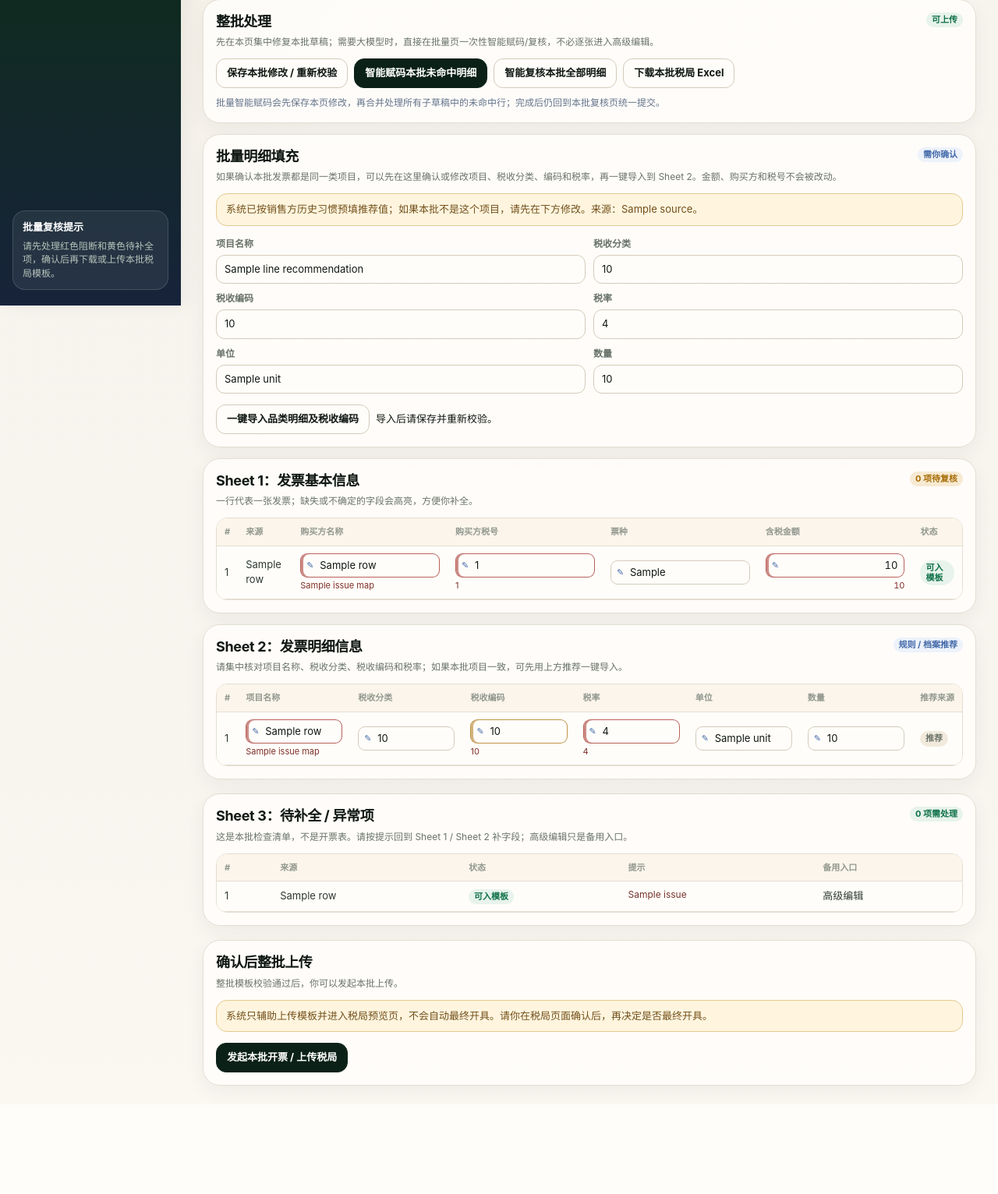
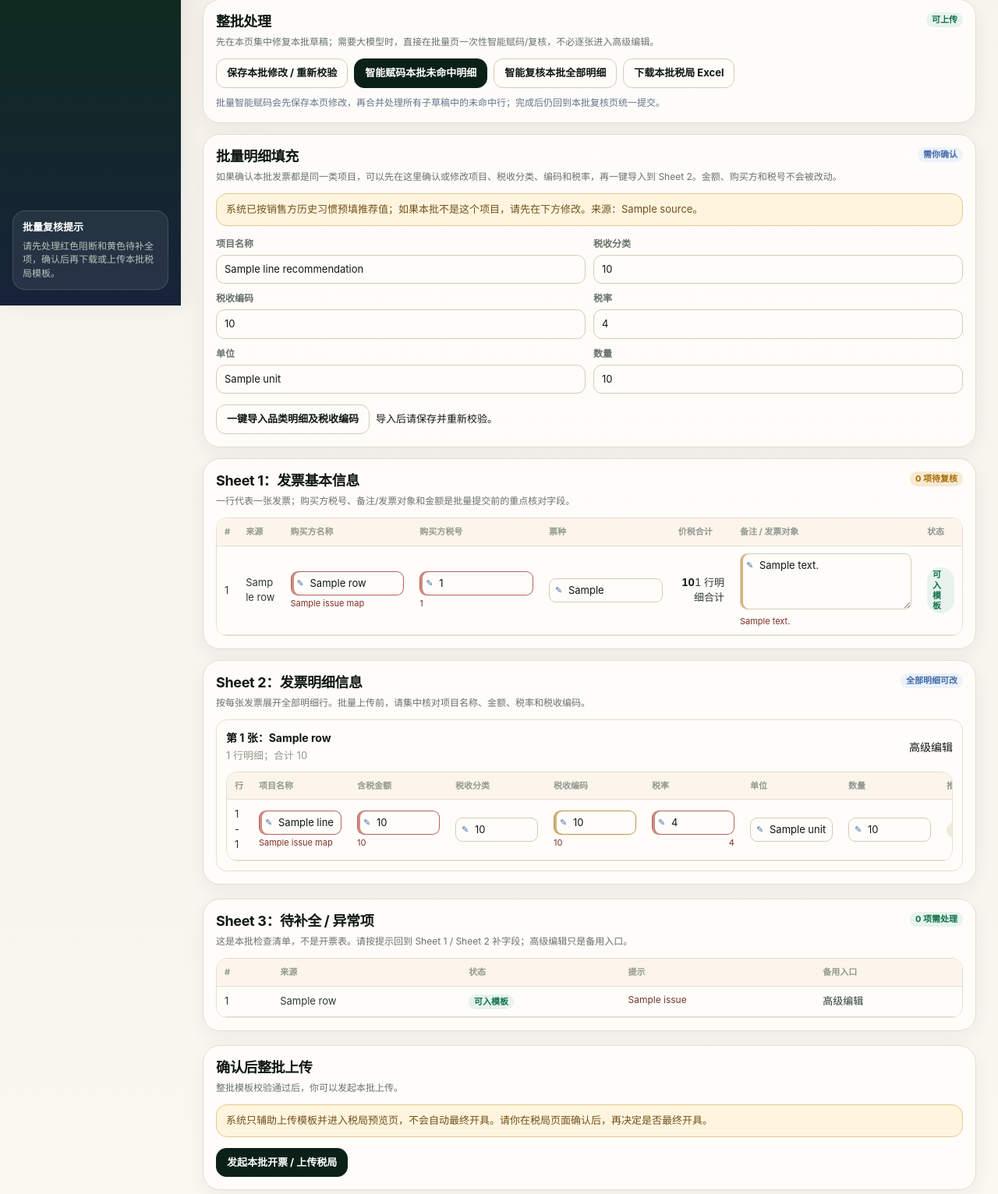
Before and after one commit to Neverlol/invoice-demo-batch-import, a Flask app: template templates/lean_batch.html in a window 1280 px wide. Shown: the part 408-1940 px from the top of the page at 78% size. Before the commit the page ends 1819 px from the top, so only its background shows below. Run offline with Flask 3, Linux system fonts and the light colour scheme; the template is opened without the code that fills it: most values are stand-ins (such as "Sample title", 1, 10 or a date in 2020); some libraries are stand-ins or nearby versions.

Commit message:
fix: make batch review the main repair workflow

```diff
--- a/app.py
+++ b/app.py
@@ -746,8 +746,38 @@ def _batch_sheet_rows(batch):
         draft = load_draft(item.draft_id)
         if draft is None:
             continue
-        line = draft.lines[0] if draft.lines else InvoiceLine(project_name="", amount_with_tax="")
-        issue_map = _batch_field_issue_map(draft, line)
+        first_line = draft.lines[0] if draft.lines else InvoiceLine(project_name="", amount_with_tax="")
+        issue_map = _batch_field_issue_map(draft, first_line)
+        note_issues = list((draft.field_review_reasons or {}).get("备注", []))
+        buyer_tax_issues = list((draft.field_review_reasons or {}).get("购买方税号", []))
+        if buyer_tax_issues and "buyer_tax_id" not in issue_map:
+            issue_map["buyer_tax_id"] = buyer_tax_issues[0]
+        if note_issues:
+            issue_map["note"] = note_issues[0]
+        line_rows = []
+        for line_index, line in enumerate(draft.lines or [first_line]):
+            line_issue_map = _batch_line_issue_map(line)
+            line_rows.append(
+                {
+                    "line_index": line_index,
+                    "display_index": line_index + 1,
+                    "field_prefix": f"line_{draft.draft_id}_{line_index}",
+                    "project_name": line.project_name,
+                    "tax_category": line.tax_category,
+                    "tax_code": line.tax_code,
+                    "amount_with_tax": line.resolved_amount_with_tax() or line.amount_with_tax,
+                    "tax_rate": line.normalized_tax_rate() if line.tax_rate else "",
+                    "unit": line.unit,
+                    "quantity": line.quantity,
+                    "coding_reference": line.coding_reference,
+                    "issue_map": line_issue_map,
+                    "has_issues": bool(line_issue_map),
+                }
+            )
+        row_issues = list(draft.issues or [])
+        for reason in note_issues + buyer_tax_issues:
+            if reason not in row_issues:
+                row_issues.append(reason)
         rows.append(
             {
                 "index": index,
@@ -756,17 +786,14 @@ def _batch_sheet_rows(batch):
                 "buyer_name": draft.buyer.name,
                 "buyer_tax_id": draft.buyer.tax_id,
                 "invoice_kind": draft.invoice_kind or batch.invoice_kind or "普通发票",
-                "project_name": line.project_name,
-                "tax_category": line.tax_category,
-                "tax_code": line.tax_code,
-                "amount_with_tax": line.resolved_amount_with_tax() or line.amount_with_tax,
-                "tax_rate": line.normalized_tax_rate() if line.tax_rate else "",
-                "unit": line.unit,
-                "quantity": line.quantity,
-                "coding_reference": line.coding_reference,
-                "issues": draft.issues,
+                "amount_with_tax": _draft_amount_total(draft),
+                "note": draft.note,
+                "note_preview": (draft.note or "").replace("\n", "；"),
+                "line_count": len(draft.lines),
+                "line_rows": line_rows,
+                "issues": row_issues,
                 "issue_map": issue_map,
-                "has_issues": bool(issue_map or draft.issues),
+                "has_issues": bool(issue_map or row_issues or any(line["has_issues"] for line in line_rows)),
             }
         )
     return rows
@@ -783,6 +810,11 @@ def _batch_field_issue_map(draft, line: InvoiceLine) -> dict[str, str]:
         issues["buyer_name"] = "必填：请补全购买方名称"
     if not draft.buyer.tax_id.strip():
         issues["buyer_tax_id"] = "必填：请补全购买方税号"
+    return issues
+
+
+def _batch_line_issue_map(line: InvoiceLine) -> dict[str, str]:
+    issues: dict[str, str] = {}
     if not line.project_name.strip():
         issues["project_name"] = "必填：请补全项目名称"
     if not line.resolved_amount_with_tax():
@@ -792,6 +824,21 @@ def _batch_field_issue_map(draft, line: InvoiceLine) -> dict[str, str]:
     if not line.tax_code.strip():
         issues["tax_code"] = "需复核：请确认税收编码"
     return issues
+
+
+def _draft_amount_total(draft) -> str:
+    total = 0.0
+    found = False
+    for line in draft.lines:
+        value = line.resolved_amount_with_tax()
+        if not value:
+            continue
+        try:
+            total += float(value.replace(",", ""))
+            found = True
+        except ValueError:
+            continue
+    return f"{total:.2f}" if found else ""
 
 
 def _save_batch_sheet_form(batch, form):
@@ -811,36 +858,51 @@ def _save_batch_sheet_form(batch, form):
             bank_account=draft.buyer.bank_account,
         )
         draft.invoice_kind = _form_list_value(form, "invoice_kind", index) or draft.invoice_kind or "普通发票"
-        line = draft.lines[0] if draft.lines else InvoiceLine(project_name="", amount_with_tax="")
-        line.project_name = _form_list_value(form, "project_name", index)
-        line.tax_category = _form_list_value(form, "tax_category", index)
-        line.tax_code = _form_list_value(form, "tax_code", index)
-        line.amount_with_tax = _form_list_value(form, "amount_with_tax", index)
-        line.tax_rate = _form_list_value(form, "tax_rate", index) or line.tax_rate
-        line.unit = _form_list_value(form, "unit", index) or line.unit
-        line.quantity = _form_list_value(form, "quantity", index) or line.quantity
-        if form.get("batch_recommendation_applied") == "1" and (line.project_name or line.tax_category or line.tax_code):
-            line.coding_reference = "批量页一键导入推荐，需人工复核"
-        if draft.lines:
-            draft.lines[0] = line
-        else:
-            draft.lines = [line]
-        issue_map = _batch_field_issue_map(draft, line)
-        draft.issues = list(issue_map.values())
+        draft.note = _form_list_value(form, "note", index) or draft.note
+        if not draft.lines:
+            draft.lines = [InvoiceLine(project_name="", amount_with_tax="")]
+        legacy_first_line_values_present = any(_form_list_value(form, name, index) for name in ["project_name", "tax_category", "tax_code", "amount_with_tax", "tax_rate", "unit", "quantity"])
+        for line_index, line in enumerate(draft.lines):
+            prefix = f"line_{draft.draft_id}_{line_index}"
+            if f"{prefix}_project_name" in form:
+                line.project_name = (form.get(f"{prefix}_project_name") or "").strip()
+                line.tax_category = (form.get(f"{prefix}_tax_category") or "").strip()
+                line.tax_code = (form.get(f"{prefix}_tax_code") or "").strip()
+                line.amount_with_tax = (form.get(f"{prefix}_amount_with_tax") or "").strip()
+                line.tax_rate = (form.get(f"{prefix}_tax_rate") or "").strip() or line.tax_rate
+                line.unit = (form.get(f"{prefix}_unit") or "").strip() or line.unit
+                line.quantity = (form.get(f"{prefix}_quantity") or "").strip() or line.quantity
+            elif line_index == 0 and legacy_first_line_values_present:
+                line.project_name = _form_list_value(form, "project_name", index)
+                line.tax_category = _form_list_value(form, "tax_category", index)
+                line.tax_code = _form_list_value(form, "tax_code", index)
+                line.amount_with_tax = _form_list_value(form, "amount_with_tax", index)
+                line.tax_rate = _form_list_value(form, "tax_rate", index) or line.tax_rate
+                line.unit = _form_list_value(form, "unit", index) or line.unit
+                line.quantity = _form_list_value(form, "quantity", index) or line.quantity
+            if form.get("batch_recommendation_applied") == "1" and (line.project_name or line.tax_category or line.tax_code):
+                line.coding_reference = "批量页一键导入推荐，需人工复核"
+        first_line = draft.lines[0]
+        issue_map = _batch_field_issue_map(draft, first_line)
+        line_issues = []
+        for line_index, line in enumerate(draft.lines, start=1):
+            for issue in _batch_line_issue_map(line).values():
+                line_issues.append(f"第 {line_index} 行：{issue}")
+        draft.issues = list(issue_map.values()) + line_issues
         workbench_module.save_draft(draft)
-        issue_summary = next(iter(issue_map.values()), "")
+        issue_summary = next(iter(draft.issues), "")
         batch_items.append(
             DraftBatchItem(
                 draft_id=draft.draft_id,
                 buyer_name=draft.buyer.name or "待补全购买方名称",
                 invoice_kind=draft.invoice_kind,
-                amount_total=line.resolved_amount_with_tax(),
-                project_summary=line.project_name,
+                amount_total=_draft_amount_total(draft),
+                project_summary=first_line.project_name,
                 line_count=len(draft.lines),
                 issue_summary=issue_summary,
             )
         )
-        batch_issues.extend(issue_map.values())
+        batch_issues.extend(draft.issues)
     batch.items = batch_items
     batch.issues = batch_issues
     workbench_module.save_draft_batch(batch)
@@ -873,7 +935,7 @@ def _rebuild_batch_items_from_drafts(batch) -> None:
                 draft_id=draft.draft_id,
                 buyer_name=draft.buyer.name or "待补全购买方名称",
                 invoice_kind=draft.invoice_kind,
-                amount_total=line.resolved_amount_with_tax(),
+                amount_total=_draft_amount_total(draft),
                 project_summary=line.project_name,
                 line_count=len(draft.lines),
                 issue_summary=issue_summary,
@@ -950,7 +1012,7 @@ def run_detail(run_id: str):
         run = RUNS.get(run_id)
     if run is None:
         abort(404)
-    return render_template("lean_run.html", run=run)
+    return render_template("lean_run.html", run=run, run_batch=_batch_for_run(run))
 
 
 @app.post("/runs/<run_id>/focus-tax-window")
@@ -974,7 +1036,7 @@ def run_focus_tax_window(run_id: str):
         RUNS[run_id] = {**current, "focus_notice": notice, "error": error}
         run = RUNS[run_id]
     status_code = 200 if result.get("status") == "ok" else 400
-    return render_template("lean_run.html", run=run), status_code
+    return render_template("lean_run.html", run=run, run_batch=_batch_for_run(run)), status_code
 
 
 @app.post("/runs/<run_id>/record-success")
@@ -986,6 +1048,7 @@ def run_record_success(run_id: str):
     return render_template(
         "lean_run.html",
         run={**run, "error": "请进入税局预览，并在税局页面完成后续操作。"},
+        run_batch=_batch_for_run(run),
     ), 400
 
 
@@ -1004,12 +1067,22 @@ def run_apply_failure_repairs(run_id: str):
         run = RUNS.get(run_id)
     if run is None:
         abort(404)
+    run_batch = _batch_for_run(run)
+    if run_batch is not None:
+        return redirect(url_for("batch_detail", batch_id=run_batch.batch_id))
     draft_id = str(run.get("draft_id") or "")
     draft = load_draft(draft_id) if draft_id else None
     if draft is None:
         abort(404)
     apply_failure_repairs_to_draft(draft)
     return redirect(url_for("draft_detail", draft_id=draft.draft_id))
+
+
+def _batch_for_run(run: dict | None):
+    if not run:
+        return None
+    draft_id = str(run.get("draft_id") or "")
+    return load_draft_batch(draft_id) if draft_id else None
 
 
 def _render_profiles_page(*, upload_result: dict[str, object] | None = None, download_result: dict[str, object] | None = None, current_draft_id: str = ""):
--- a/static/lean.css
+++ b/static/lean.css
@@ -1390,12 +1390,17 @@ th,
 }
 td { font-size: 13px; }
 .sheet-table .editable-cell { min-width: 126px; }
-.sheet-table .editable-cell input {
+.sheet-table .editable-cell input,
+.sheet-table .editable-cell textarea {
   min-height: 30px;
   padding: 5px 8px 5px 24px;
   border-radius: 9px;
   font-size: 13px;
 }
+.sheet-table .editable-cell textarea {
+  min-width: 220px;
+  min-height: 72px;
+}
 .sheet-table .edit-mark {
   margin: 7px 0 0 8px;
   font-size: 11px;
@@ -1406,12 +1411,34 @@ td { font-size: 13px; }
   color: #7f2f28;
 }
 .field-error input,
-.field-warning input {
+.field-warning input,
+.field-error textarea,
+.field-warning textarea {
   background: #fffdfa;
   box-shadow: inset 3px 0 0 rgba(168,59,50,.58);
 }
-.field-warning input {
+.field-warning input,
+.field-warning textarea {
   box-shadow: inset 3px 0 0 rgba(166,106,0,.5);
+}
+.batch-invoice-lines {
+  border: 1px solid var(--line);
+  border-radius: 14px;
+  padding: 12px;
+  margin-top: 12px;
+  background: #fffdfa;
+}
+.batch-invoice-lines-head {
+  display: flex;
+  align-items: center;
+  justify-content: space-between;
+  gap: 12px;
+  margin-bottom: 10px;
+}
+.batch-invoice-lines-head small {
+  display: block;
+  color: var(--faint);
+  margin-top: 3px;
 }
 .row-needs-review {
   background: rgba(173,124,43,.045);
--- a/static/lean.js
+++ b/static/lean.js
@@ -256,7 +256,7 @@ if (batchRecommendationButton) {
       if (!value) {
         return;
       }
-      document.querySelectorAll(`input[name="${name}"]`).forEach((input) => {
+      document.querySelectorAll(`input[name="${name}"], input[name$="_${name}"]`).forEach((input) => {
         input.value = value;
         input.dispatchEvent(new Event("input", { bubbles: true }));
       });
--- a/templates/lean_batch.html
+++ b/templates/lean_batch.html
@@ -4,8 +4,8 @@
     <meta charset="utf-8">
     <meta name="viewport" content="width=device-width, initial-scale=1">
     <title>批量模板 {{ batch.batch_id }}</title>
-    <link rel="stylesheet" href="{{ url_for('static', filename='lean.css', v='20260503-assistant-copy') }}">
-    <script defer src="{{ url_for('static', filename='lean.js', v='20260509-batch-smart-code') }}"></script>
+    <link rel="stylesheet" href="{{ url_for('static', filename='lean.css', v='20260509-batch-review-loop-v2') }}">
+    <script defer src="{{ url_for('static', filename='lean.js', v='20260509-batch-review-loop-v2') }}"></script>
   </head>
   <body class="operator-body">
     {% set ns = namespace(review=0, ready=0) %}
@@ -88,8 +88,8 @@
           </div>
 
           <div class="card">
-            <div class="card-head"><div><h2>Sheet 1：发票基本信息</h2><p>一行代表一张发票；缺失或不确定的字段会高亮，方便你补全。</p></div><span class="badge warn">{{ ns.review }} 项待复核</span></div>
-            <div class="table-wrap"><table class="sheet-table"><thead><tr><th>#</th><th>来源</th><th>购买方名称</th><th>购买方税号</th><th>票种</th><th>含税金额</th><th>状态</th></tr></thead><tbody>
+            <div class="card-head"><div><h2>Sheet 1：发票基本信息</h2><p>一行代表一张发票；购买方税号、备注/发票对象和金额是批量提交前的重点核对字段。</p></div><span class="badge warn">{{ ns.review }} 项待复核</span></div>
+            <div class="table-wrap"><table class="sheet-table"><thead><tr><th>#</th><th>来源</th><th>购买方名称</th><th>购买方税号</th><th>票种</th><th>价税合计</th><th>备注 / 发票对象</th><th>状态</th></tr></thead><tbody>
               {% for row in batch_rows %}
                 <tr class="{% if row.has_issues %}row-needs-review{% endif %}">
                   <td>{{ row.index }}<input type="hidden" name="draft_id" value="{{ row.draft_id }}"></td>
@@ -97,7 +97,8 @@
                   <td class="editable-cell {% if row.issue_map.buyer_name %}field-error{% endif %}"><span class="edit-mark">✎</span><input name="buyer_name" value="{{ row.buyer_name }}" placeholder="待补全购买方名称">{% if row.issue_map.buyer_name %}<small>{{ row.issue_map.buyer_name }}</small>{% endif %}</td>
                   <td class="editable-cell {% if row.issue_map.buyer_tax_id %}field-error{% endif %}"><span class="edit-mark">✎</span><input name="buyer_tax_id" value="{{ row.buyer_tax_id }}" placeholder="待补全税号">{% if row.issue_map.buyer_tax_id %}<small>{{ row.issue_map.buyer_tax_id }}</small>{% endif %}</td>
                   <td class="editable-cell"><span class="edit-mark">✎</span><input name="invoice_kind" value="{{ row.invoice_kind }}"></td>
-                  <td class="editable-cell {% if row.issue_map.amount_with_tax %}field-error{% endif %}"><span class="edit-mark">✎</span><input name="amount_with_tax" value="{{ row.amount_with_tax }}" placeholder="待补全金额">{% if row.issue_map.amount_with_tax %}<small>{{ row.issue_map.amount_with_tax }}</small>{% endif %}</td>
+                  <td><strong>{{ row.amount_with_tax or '待补全' }}</strong><small>{{ row.line_count }} 行明细合计</small></td>
+                  <td class="editable-cell {% if row.issue_map.note %}field-warning{% endif %}"><span class="edit-mark">✎</span><textarea name="note" rows="3" placeholder="客户要求的发票对象、项目名称、项目地址、车牌号或账单 ID 等备注内容">{{ row.note }}</textarea>{% if row.issue_map.note %}<small>{{ row.issue_map.note }}</small>{% endif %}</td>
                   <td>{% if row.has_issues %}<span class="badge warn">待复核</span>{% else %}<span class="badge ok">可入模板</span>{% endif %}</td>
                 </tr>
               {% endfor %}
@@ -105,19 +106,26 @@
           </div>
 
           <div class="card">
-            <div class="card-head"><div><h2>Sheet 2：发票明细信息</h2><p>请集中核对项目名称、税收分类、税收编码和税率；如果本批项目一致，可先用上方推荐一键导入。</p></div><span class="badge info">规则 / 档案推荐</span></div>
-            <div class="table-wrap"><table class="sheet-table"><thead><tr><th>#</th><th>项目名称</th><th>税收分类</th><th>税收编码</th><th>税率</th><th>单位</th><th>数量</th><th>推荐来源</th></tr></thead><tbody>
+            <div class="card-head"><div><h2>Sheet 2：发票明细信息</h2><p>按每张发票展开全部明细行。批量上传前，请集中核对项目名称、金额、税率和税收编码。</p></div><span class="badge info">全部明细可改</span></div>
             {% for row in batch_rows %}
-                <tr class="{% if row.has_issues %}row-needs-review{% endif %}">
-                  <td>{{ row.index }}</td>
-                  <td class="editable-cell {% if row.issue_map.project_name %}field-error{% endif %}"><span class="edit-mark">✎</span><input name="project_name" value="{{ row.project_name }}" placeholder="待补全项目">{% if row.issue_map.project_name %}<small>{{ row.issue_map.project_name }}</small>{% endif %}</td>
-                  <td class="editable-cell"><span class="edit-mark">✎</span><input name="tax_category" value="{{ row.tax_category }}" placeholder="例如：餐饮服务"></td>
-                  <td class="editable-cell {% if row.issue_map.tax_code %}field-warning{% endif %}"><span class="edit-mark">✎</span><input name="tax_code" value="{{ row.tax_code }}" placeholder="待确认税收编码">{% if row.issue_map.tax_code %}<small>{{ row.issue_map.tax_code }}</small>{% endif %}</td>
-                  <td class="editable-cell {% if row.issue_map.tax_rate %}field-error{% endif %}"><span class="edit-mark">✎</span><input name="tax_rate" value="{{ row.tax_rate }}" placeholder="1%">{% if row.issue_map.tax_rate %}<small>{{ row.issue_map.tax_rate }}</small>{% endif %}</td>
-                  <td class="editable-cell"><span class="edit-mark">✎</span><input name="unit" value="{{ row.unit }}" placeholder="项"></td>
-                  <td class="editable-cell"><span class="edit-mark">✎</span><input name="quantity" value="{{ row.quantity }}" placeholder="1"></td>
+              <section class="batch-invoice-lines {% if row.has_issues %}row-needs-review{% endif %}" id="draft-{{ row.draft_id }}">
+                <div class="batch-invoice-lines-head">
+                  <div><strong>第 {{ row.index }} 张：{{ row.source_name or row.draft_id }}</strong><small>{{ row.line_count }} 行明细；合计 {{ row.amount_with_tax or '待补全' }}</small></div>
+                  <a href="{{ url_for('draft_detail', draft_id=row.draft_id, batch_id=batch.batch_id) }}">高级编辑</a>
+                </div>
+                <div class="table-wrap"><table class="sheet-table"><thead><tr><th>行</th><th>项目名称</th><th>含税金额</th><th>税收分类</th><th>税收编码</th><th>税率</th><th>单位</th><th>数量</th><th>推荐来源</th></tr></thead><tbody>
+                  {% for line in row.line_rows %}
+                    <tr class="{% if line.has_issues %}row-needs-review{% endif %}">
+                      <td>{{ row.index }}-{{ line.display_index }}</td>
+                      <td class="editable-cell {% if line.issue_map.project_name %}field-error{% endif %}"><span class="edit-mark">✎</span><input name="{{ line.field_prefix }}_project_name" value="{{ line.project_name }}" placeholder="待补全项目">{% if line.issue_map.project_name %}<small>{{ line.issue_map.project_name }}</small>{% endif %}</td>
+                      <td class="editable-cell {% if line.issue_map.amount_with_tax %}field-error{% endif %}"><span class="edit-mark">✎</span><input name="{{ line.field_prefix }}_amount_with_tax" value="{{ line.amount_with_tax }}" placeholder="待补全金额">{% if line.issue_map.amount_with_tax %}<small>{{ line.issue_map.amount_with_tax }}</small>{% endif %}</td>
+                      <td class="editable-cell"><span class="edit-mark">✎</span><input name="{{ line.field_prefix }}_tax_category" value="{{ line.tax_category }}" placeholder="例如：餐饮服务"></td>
+                      <td class="editable-cell {% if line.issue_map.tax_code %}field-warning{% endif %}"><span class="edit-mark">✎</span><input name="{{ line.field_prefix }}_tax_code" value="{{ line.tax_code }}" placeholder="待确认税收编码">{% if line.issue_map.tax_code %}<small>{{ line.issue_map.tax_code }}</small>{% endif %}</td>
+                      <td class="editable-cell {% if line.issue_map.tax_rate %}field-error{% endif %}"><span class="edit-mark">✎</span><input name="{{ line.field_prefix }}_tax_rate" value="{{ line.tax_rate }}" placeholder="1%">{% if line.issue_map.tax_rate %}<small>{{ line.issue_map.tax_rate }}</small>{% endif %}</td>
+                      <td class="editable-cell"><span class="edit-mark">✎</span><input name="{{ line.field_prefix }}_unit" value="{{ line.unit }}" placeholder="项"></td>
+                      <td class="editable-cell"><span class="edit-mark">✎</span><input name="{{ line.field_prefix }}_quantity" value="{{ line.quantity }}" placeholder="1"></td>
                       <td class="coding-reference-cell">
-                    {% set ref = row.coding_reference or '' %}
+                        {% set ref = line.coding_reference or '' %}
                         {% if ref %}
                           <span class="badge {% if '客户' in ref or '规则' in ref %}ok{% elif '历史' in ref or '档案' in ref %}info{% elif 'LLM' in ref or '智能' in ref or '候选' in ref %}warn{% else %}neutral{% endif %}" title="{{ ref }}">
                             {% if '客户' in ref or '规则' in ref %}客户规则{% elif '历史' in ref or '档案' in ref %}历史命中{% elif 'LLM' in ref or '智能' in ref or '候选' in ref %}LLM候选{% else %}推荐{% endif %}
@@ -129,6 +137,8 @@
                     </tr>
                   {% endfor %}
                 </tbody></table></div>
+              </section>
+            {% endfor %}
           </div>
         </form>
 
```
Also changed, not shown: templates/lean_run.html (+35 -13 lines), tests/test_lean_ui_rendering.py (+123 -0 lines). Lines whose indentation alone changed are shown as unchanged.
